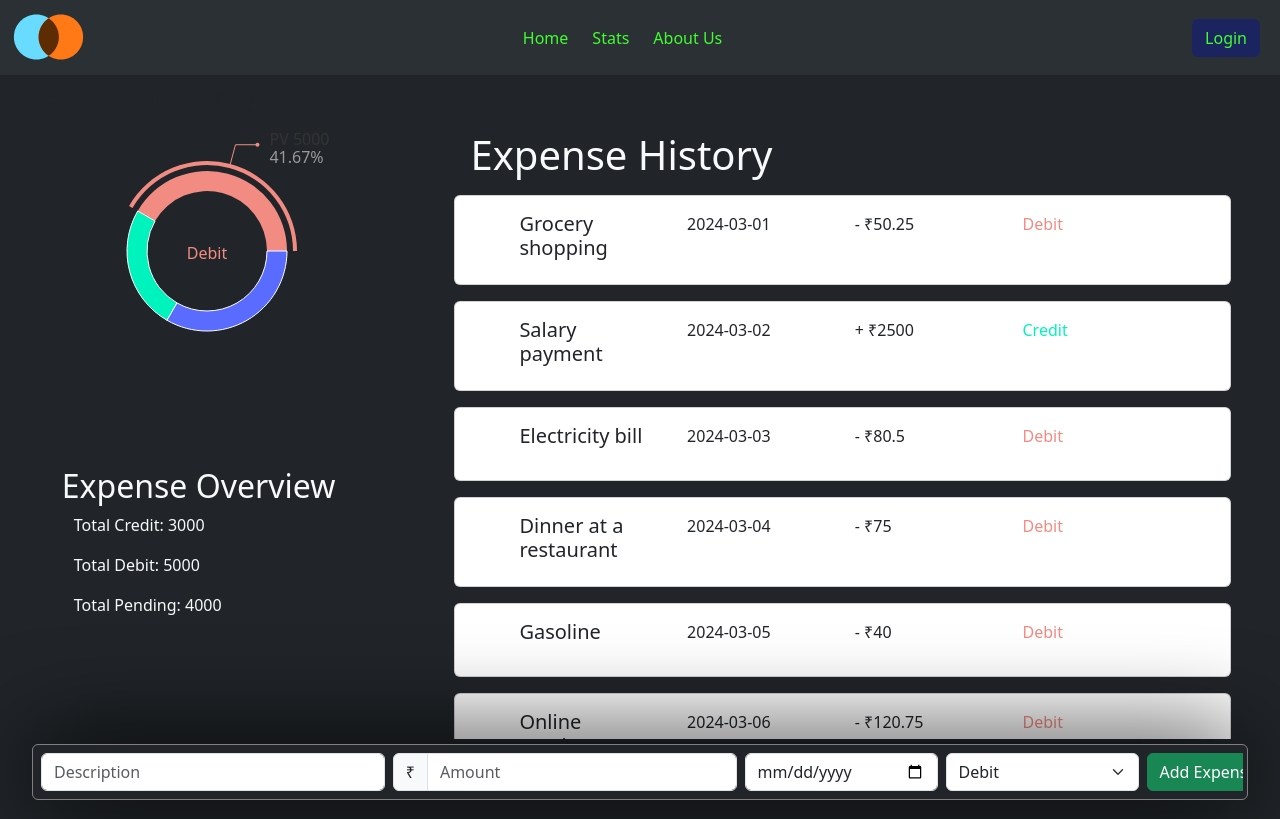
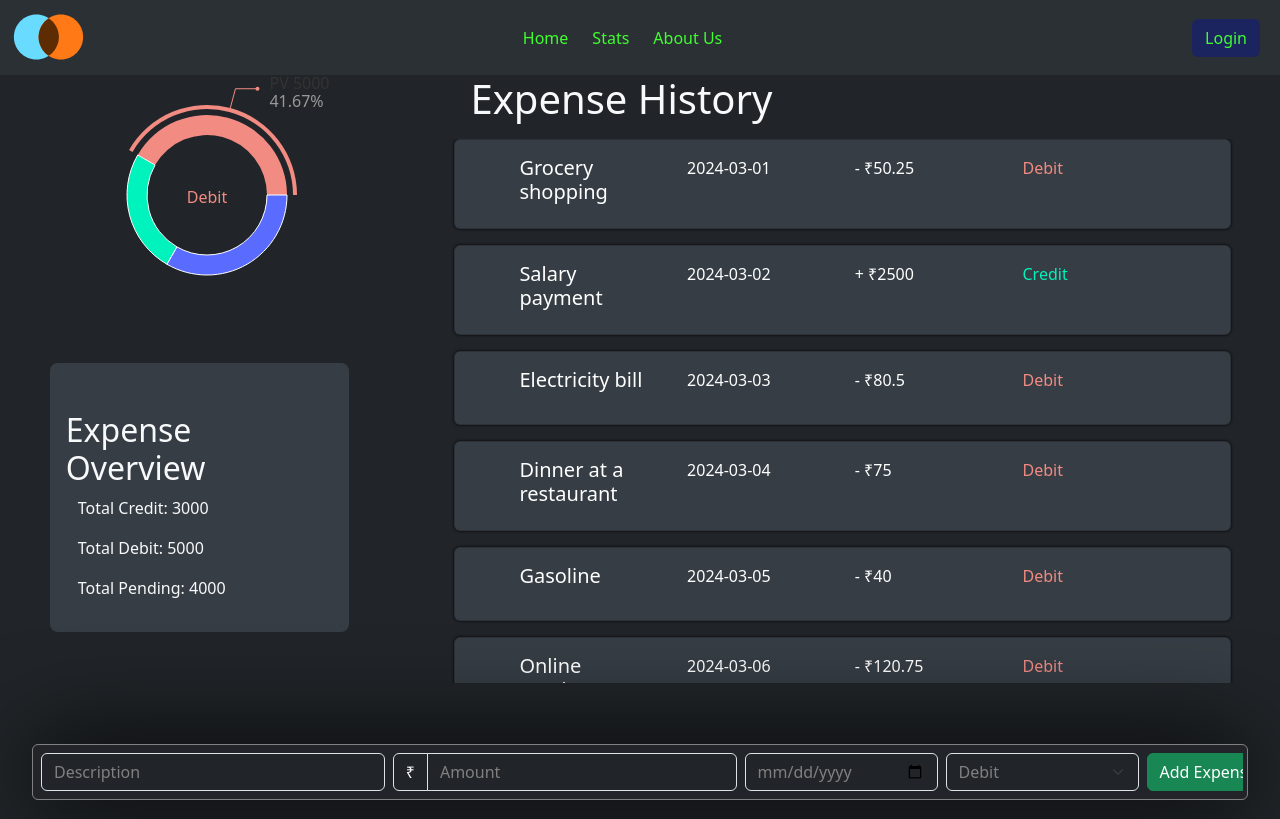
Before and after one commit to no1Gangster/Expense-Tracker, a React (Vite) app in the folder Frontend/: page / in a window 1280 px wide. Built offline with nearby package versions, Linux system fonts and the light colour scheme.

Commit message:
Dark Theme Applied

```diff
--- a/Frontend/src/App.css
+++ b/Frontend/src/App.css
@@ -4,7 +4,7 @@
 	--base-red: rgb(242, 139, 130);
 	--neon-red: #ff004d;
 	--neon-green: rgb(63, 255, 46);
-	--none-blue: #04d9ff;
+	--neon-blue: #04d9ff;
 	--dark-blue: rgb(28, 36, 95);
 }
 .nav-link {
@@ -61,8 +61,41 @@
 	box-shadow: 0 0 100px black;
 }
 
-input[type="number"]::-webkit-inner-spin-button,
-input[type="number"]::-webkit-outer-spin-button {
-    -webkit-appearance: none;
-    margin: 0;
+.amount-enter::-webkit-inner-spin-button,
+.amount-enter::-webkit-outer-spin-button {
+	-webkit-appearance: none;
+	margin: 0;
 }
+
+.amount-enter {
+	background-color: black !important;
+}
+
+.dark-input {
+	caret-color: white;
+}
+.dark-input::-webkit-input-placeholder {
+	color: grey !important;
+}
+.card-element {
+	background-color: #363d44 !important;
+	box-shadow: 0 0 3px black;
+}
+
+.date-inp {
+	color: grey !important;
+}
+
+.date-inp::-webkit-input-placeholder {
+	color: white;
+}
+select {
+	color: grey !important;
+}
+option {
+	color: white;
+}
+
+.overview-div {
+	background-color: #363d44 !important;
+}
--- a/Frontend/src/components/ExpenseCard.jsx
+++ b/Frontend/src/components/ExpenseCard.jsx
@@ -12,8 +12,8 @@ function ExpenseCard({ note, date, expense, type }) {
 		sign = "+";
 	} else style = { color: "rgb(89, 108, 255)" };
 	return (
-		<div className="container mb-3 px-2">
-			<div className="card px-md-5">
+		<div className="container mb-3 px-2 z-3 position-relative">
+			<div className="card px-md-5 card-element text-white">
 				<div className="card-body">
 					<div className="row">
 						<div className="col">
--- a/Frontend/src/components/ExpenseForm.jsx
+++ b/Frontend/src/components/ExpenseForm.jsx
@@ -28,7 +28,7 @@ function ExpenseForm() {
 						<div>
 							<input
 								type="text"
-								className="form-control"
+								className="form-control bg-dark dark-input"
 								placeholder="Description"
 								ref={noteRef}
 							/>
@@ -36,10 +36,10 @@ function ExpenseForm() {
 					</div>
 					<div className="col">
 						<div className="input-group">
-							<span className="input-group-text">₹</span>
+							<span className="input-group-text bg-dark text-light">₹</span>
 							<input
 								type="number"
-								className="form-control"
+								className="form-control bg-dark amount-enter dark-input text-light"
 								placeholder="Amount"
 								ref={amtRef}
 							/>
@@ -49,7 +49,7 @@ function ExpenseForm() {
 						<div>
 							<input
 								type="date"
-								className="form-control"
+								className="form-control bg-dark dark-input date-inp"
 								ref={dateRef}
 							/>
 						</div>
@@ -57,7 +57,7 @@ function ExpenseForm() {
 					<div className="col-lg-2">
 						<div>
 							<select
-								className="form-select"
+								className="form-select bg-dark dark-input"
 								ref={typeRef}
 							>
 								<option value="debit">Debit</option>
--- a/Frontend/src/pages/Home.jsx
+++ b/Frontend/src/pages/Home.jsx
@@ -153,21 +153,23 @@ function Home() {
 	const pending = 4000;
 
 	return (
-		<div className="container-flex bg-dark" style={{height:"92.1svh"}}>
-			<h1>Welcome User</h1>
+		<div
+			className="container-flex bg-dark main"
+			style={{ height: "92.1svh" }}
+		>
 			<div
 				className="row"
 				style={{ width: "99%" }}
 			>
 				<div className="col-md-4 text-light">
-					<div className="d-flex justify-content-center ms-3 mb-md-5">
+					<div className="d-flex justify-content-center ms-3 mb-md-5 z-3 position-relative">
 						<HomePieChart
 							credit={credit}
 							debit={debit}
 							pending={pending}
 						/>
 					</div>
-					<div className="container mx-auto w-75 mb-3 pt-md-5">
+					<div className="container mx-auto w-75 mb-3 pt-md-5 z-3 position-relative overview-div p-3 rounded-3">
 						<Overview
 							credit={credit}
 							debit={debit}
@@ -176,7 +178,9 @@ function Home() {
 					</div>
 				</div>
 				<div className="col-md-8">
-					<h1 className="text-light px-5 mb-3">Expense History</h1>
+					<h1 className="text-light px-5 mb-3 z-3 position-relative">
+						Expense History
+					</h1>
 					<div
 						className="expense-list ms-4 me-1"
 						style={{ height: "68svh", overflowY: "scroll" }}
@@ -194,7 +198,9 @@ function Home() {
 					</div>
 				</div>
 			</div>
-			<div className="sticky-bottom bg-dark"><ExpenseForm /></div>
+			<div className="sticky-bottom bg-transparent mt-5 mb-4 pt-4">
+				<ExpenseForm />
+			</div>
 		</div>
 	);
 }
```
